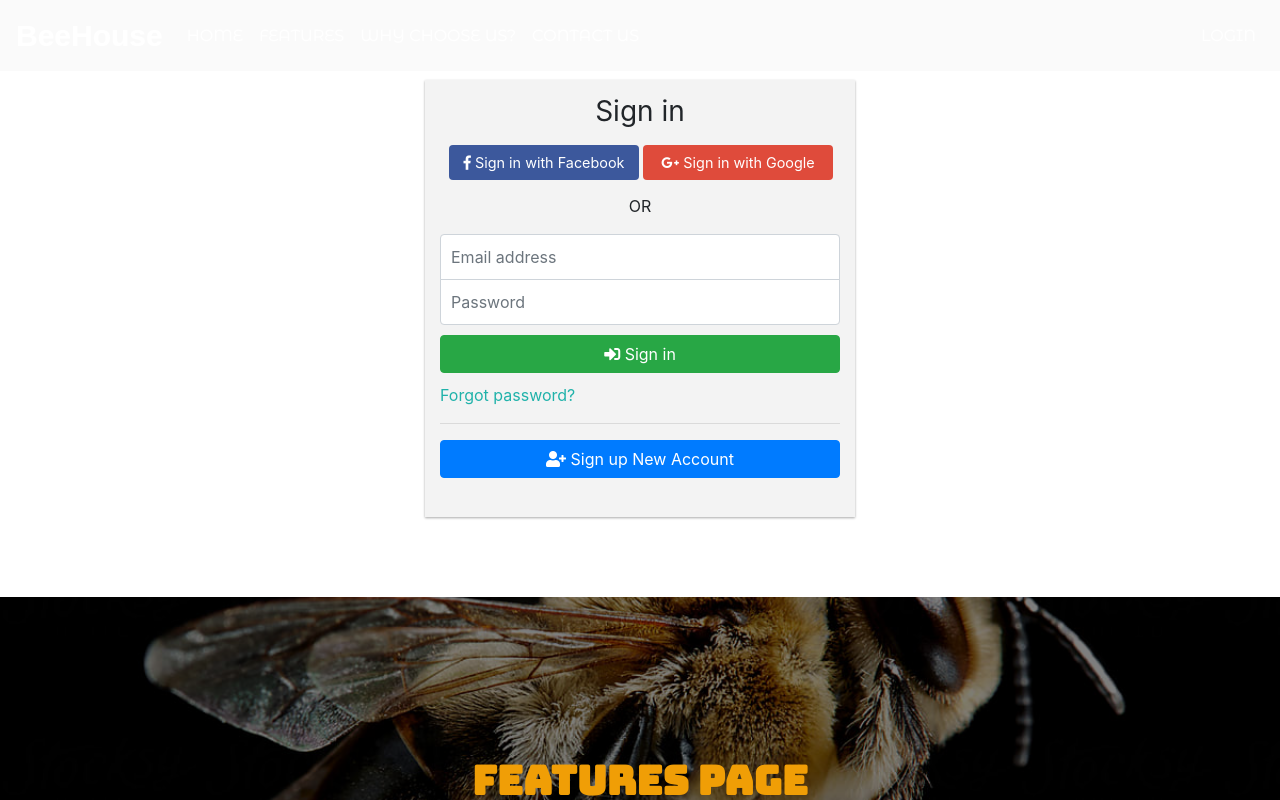
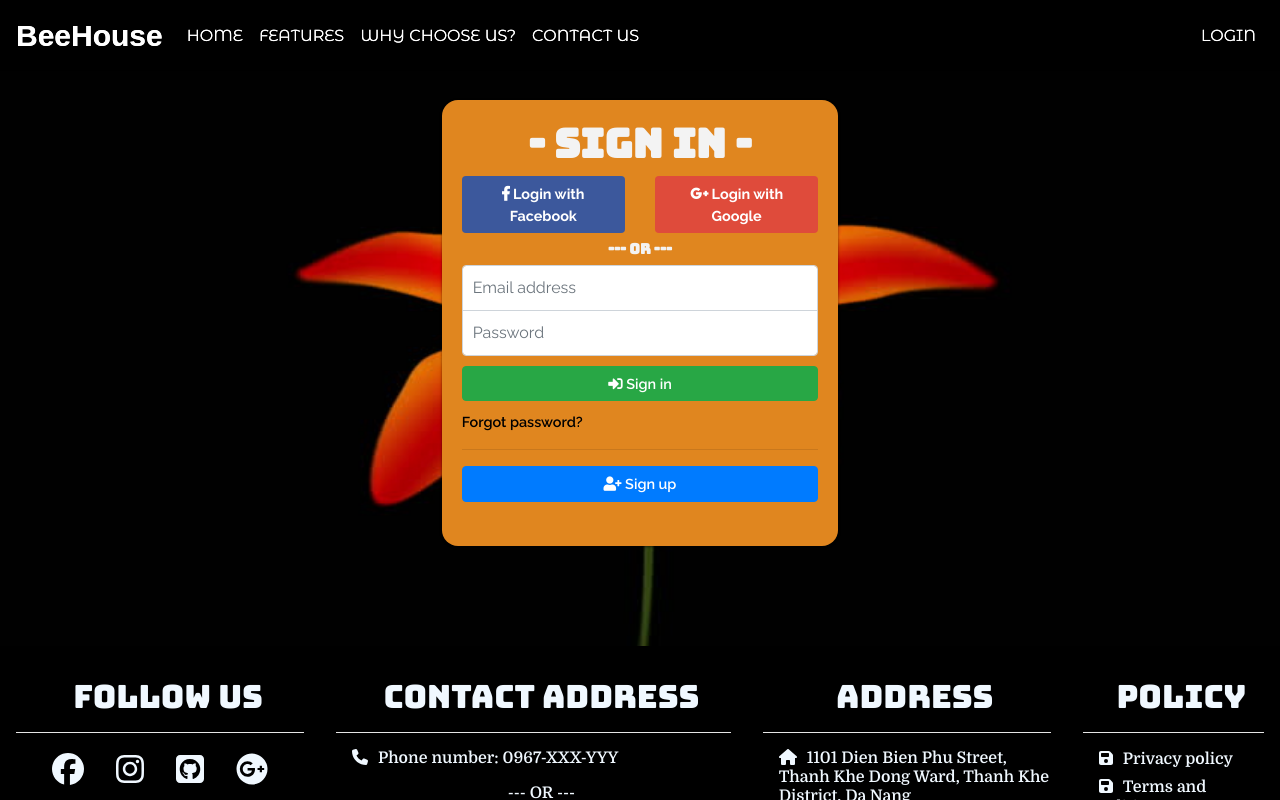
Before and after one commit to nhanvothanh719/boarding-house-management-system, a React (Create React App) app in the folder front-end/: page /login in a window 1280 px wide. Shown: the top 800 px of the page. Built offline with nearby package versions, Linux system fonts and the light colour scheme; no server answers; a web font is replaced by a local one.

Commit message:
Modify routes and Login form

```diff
--- a/front-end/src/App.js
+++ b/front-end/src/App.js
@@ -1,17 +1,16 @@
 import React from 'react';
-import HomePage from './pages/HomePage';
-import FeaturesPage from './pages/FeaturesPage';
-import ContactUsPage from './pages/ContactUsPage';
-import WhyChooseUsPage from './pages/WhyChooseUsPage';
+import { BrowserRouter } from 'react-router-dom';
+import AppRouter from './router/AppRouter';
+import NavBar from './common/NavBar';
+import Footer from './common/Footer';
 
 function App() {
   return (
-    <div>
-      {/* <HomePage/> */}
-      <FeaturesPage />
-      {/* <ContactUsPage/> */}
-      {/* <WhyChooseUsPage/> */}
-    </div>
+    <BrowserRouter>
+    <NavBar/>
+    <AppRouter/>
+    <Footer/>
+    </BrowserRouter>
   );
 }
 
--- a/front-end/src/assets/css/Login.css
+++ b/front-end/src/assets/css/Login.css
@@ -1,15 +1,19 @@
 /* sign in FORM */
 #logreg-forms{
-    width:430px;
-    margin:10vh auto;
-    background-color:#f3f3f3;
-    box-shadow: 0 1px 3px rgba(0,0,0,0.12), 0 1px 2px rgba(0,0,0,0.24);
-  transition: all 0.3s cubic-bezier(.25,.8,.25,1);
+    margin-top: 100px;
+    margin-bottom: 100px;
+    border-radius: 16px;
+    background-color: rgb(224, 134, 31);
+    box-shadow: 0 1px 3px rgba(0,0,0,0.3), 0 1px 2px rgba(0,0,0,0.24);
+    transition: all 0.3s cubic-bezier(.25,.8,.25,1);
 }
 #logreg-forms form {
+    font-family: 'Raleway', sans-serif;
+    font-weight: 600;
+    font-size: 0.9rem;
     width: 100%;
     max-width: 430px;
-    padding: 15px;
+    padding: 20px;
     margin: auto;
 }
 #logreg-forms .form-control {
@@ -19,7 +23,11 @@
     padding: 10px;
     font-size: 16px;
 }
-#logreg-forms .form-control:focus { z-index: 2; }
+
+#logreg-forms .form-control:focus {
+    z-index: 2;
+}
+
 #logreg-forms .form-signin input[type="email"] {
     margin-bottom: -1px;
     border-bottom-right-radius: 0;
@@ -36,23 +44,26 @@
     margin-bottom: 14px;
 }
 #logreg-forms .social-btn{
-    font-weight: 100;
+    font-family: 'Raleway', sans-serif;
+    font-weight: 600;
     color:white;
-    width:190px;
     font-size: 0.9rem;
+    display: block;
 }
 
 #logreg-forms a{
+    font-family: 'Raleway', sans-serif;
+    font-weight: 600;
     display: block;
     padding-top:10px;
-    color:lightseagreen;
+    color:black;
 }
 
-#logreg-form .lines{
-    width:200px;
-    border:1px solid red;
+#logreg-forms a:hover{
+    display: block;
+    padding-top:10px;
+    color:white;
 }
-
 
 #logreg-forms button[type="submit"]{ margin-top:10px; }
 
@@ -106,3 +117,25 @@
     }
 
 }
+
+.loginBackground{
+    background-image: url('../images/login_background.jpeg');
+    max-height: 1000px;
+    background-size: cover;
+    background-attachment: fixed;
+    background-position: center;
+    background-repeat: no-repeat;
+}
+
+.loginText{
+    font-family: 'Bungee', sans-serif;
+    font-weight: 700;
+    color: #f3f3f3;
+}
+
+.btn{
+    font-family: 'Raleway', sans-serif;
+    font-weight: 600;
+    color:white;
+    font-size: 0.9rem;
+}
--- a/front-end/src/common/Header.jsx
+++ /dev/null
@@ -1,59 +0,0 @@
-import React, { Component } from "react";
-import { BrowserRouter as Router, Switch, Route } from "react-router-dom";
-import axios from "axios";
-import NavBar from "./NavBar";
-import Login from "../components/Login";
-import Register from "../components/Register";
-import ForgetPassword from "../components/ForgetPassword";
-import ResetPassword from "../components/ResetPassword";
-import UserProfile from "../components/UserProfile";
-
-class header extends Component {
-  state = {
-    user: {},
-  };
-
-  componentDidMount() {
-    //Get user credentials
-    axios
-      .get("/get-user-profile")
-      .then((response) => {
-        console.log(response.data);
-        this.setUser(response.data);
-      })
-      .catch((error) => {
-        console.log(error);
-      });
-  }
-
-  setUser = (user) => {
-    this.setState({ user: user });
-  };
-
-  render() {
-    return (
-      <Router>
-        <NavBar user={this.state.user} setUser={this.setUser} />
-        <div>
-          <Switch>
-            <Route exact path="/login" component={() => <Login user={this.state.user} setUser={this.setUser} />}/>
-            <Route exact path="/register" component={Register} />
-            <Route exact path="/forget-password" component={ForgetPassword} />
-            <Route
-              exact
-              path="/reset-password/:token"
-              component={ResetPassword}
-            />
-            <Route
-              exact
-              path="/user-profile"
-              component={() => <UserProfile user={this.state.user} />}
-            />
-          </Switch>
-        </div>
-      </Router>
-    );
-  }
-}
-
-export default header;
--- a/front-end/src/common/NavBar.jsx
+++ b/front-end/src/common/NavBar.jsx
@@ -1,5 +1,5 @@
 import React, { Component, Fragment } from "react";
-import { BrowserRouter as Router, Switch, Route, Link } from "react-router-dom";
+import { BrowserRouter as Router, Switch, Route, Link, NavLink } from "react-router-dom";
 import { Navbar, Nav, NavDropdown } from "react-bootstrap";
 
 class navBar extends Component {
@@ -41,14 +41,14 @@ class navBar extends Component {
       buttons = (
         <div>
           <Link class="nav-link" to="/" onClick={this.logout}>
-            Logout
+            LOGOUT
           </Link>
         </div>
       );
       profile = (
         <div>
           <Link class="nav-link" to="/user-profile">
-            Profile
+            PROFILE
           </Link>
         </div>
       );
@@ -57,11 +57,11 @@ class navBar extends Component {
         <div>
           <ul class="navbar-nav mr-auto">
             <Link class="nav-link" to="/login">
-              Login
+              LOGIN
             </Link>
             <li class="nav-item">
               <Link class="nav-link" to="/register">
-                Register
+                REGISTER
               </Link>
             </li>
           </ul>
@@ -109,10 +109,10 @@ class navBar extends Component {
           <Navbar.Toggle aria-controls="responsive-navbar-nav" />
           <Navbar.Collapse id="responsive-navbar-nav">
             <Nav className="mr-auto">
-              <Nav.Link to="/" className={this.state.navBarItem}>HOME</Nav.Link>
-              <Nav.Link href="#" className={this.state.navBarItem}>FEATURES</Nav.Link>
-              <Nav.Link href="#pricing" className={this.state.navBarItem}>WHY CHOOSE US?</Nav.Link>
-              <Nav.Link href="#pricing" className={this.state.navBarItem}>CONTACT US</Nav.Link>
+              <Nav.Link><NavLink to="/" className={this.state.navBarItem}>HOME</NavLink></Nav.Link>
+              <Nav.Link><NavLink to="/features" className={this.state.navBarItem}>FEATURES</NavLink></Nav.Link>
+              <Nav.Link><NavLink to="/why-choose-us" className={this.state.navBarItem}>WHY CHOOSE US?</NavLink></Nav.Link>
+              <Nav.Link><NavLink to="/contact-us" className={this.state.navBarItem}>CONTACT US</NavLink></Nav.Link>
               {/* <NavDropdown title="Dropdown" id="collasible-nav-dropdown">
                 <NavDropdown.Item href="#action/3.1">Action</NavDropdown.Item>
                 <NavDropdown.Item href="#action/3.2">
@@ -128,7 +128,7 @@ class navBar extends Component {
               </NavDropdown> */}
             </Nav>
             <Nav>
-              <Nav.Link href="" className={this.state.navBarItem}>LOGIN</Nav.Link>
+            <Nav.Link><Link to="/login" className={this.state.navBarItem}>LOGIN</Link></Nav.Link>
             </Nav>
           </Navbar.Collapse>
         </Navbar>
--- a/front-end/src/components/Login.jsx
+++ b/front-end/src/components/Login.jsx
@@ -1,14 +1,21 @@
-import React, { Component } from "react";
-import axios from 'axios';
-import "../assets/css/Login.css";
-import { BrowserRouter as Router, Switch, Route, Link, Redirect } from "react-router-dom";
+import React, { Component, Fragment } from "react";
+import axios from "axios";
+import "../assets/css/login.css";
+import {
+  BrowserRouter as Router,
+  Switch,
+  Route,
+  Link,
+  Redirect,
+} from "react-router-dom";
+import { Col, Container, Row } from "react-bootstrap";
 
 class Login extends Component {
   state = {
-    email: '',
-    password: '',
-    message: '',
-  }
+    email: "",
+    password: "",
+    message: "",
+  };
 
   formSubmit = (e) => {
     e.preventDefault();
@@ -17,55 +24,67 @@ class Login extends Component {
       password: this.state.password,
     };
 
-    axios.post('/login', data)
+    axios
+      .post("/login", data)
       .then((response) => {
-      localStorage.setItem('token', response.data.token);
+        localStorage.setItem("token", response.data.token);
         this.setState({
           isLogin: true,
         });
         this.props.setUser(response.data.user);
-    }).catch((error) => {
+      })
+      .catch((error) => {
         console.log(error);
       });
-  }
+  };
   render() {
     //Redirect to Profile page if user logs in successfully
     if (this.state.isLogin) {
-      return <Redirect to={'user-profile'}/>
+      return <Redirect to={"user-profile"} />;
     }
     //Protect URL
-    if (localStorage.getItem('token')) {
-      return <Redirect to={'user-profile'} />
+    if (localStorage.getItem("token")) {
+      return <Redirect to={"user-profile"} />;
     }
     return (
+      <Container fluid={true} className="loginBackground">
+        <Row>
+          <Col lg={4} md={2} sm={2}></Col>
+          <Col lg={4} md={8} sm={8}>
           <div id="logreg-forms">
           <form class="form-signin" onSubmit={this.formSubmit}>
-            <h1 class="h3 mb-3 font-weight-normal" style={{ "text-align": "center" }}>
-              Sign in
+            <h1
+              class="h3 mb-3 font-weight-normal"
+              style={{ "text-align": "center" }}
+              className="loginText"
+            >
+              - Sign in -
             </h1>
-            <div class="social-login row">
-              <div class="px-md-1">
+            <Row>
+              <Col>
                 <button class="btn facebook-btn social-btn" type="button">
                   <span class="font-weight-bolder">
-                  <i class="fab fa-facebook-f"></i> Sign in with Facebook
+                    <i class="fab fa-facebook-f"></i> Login with Facebook
                   </span>{" "}
                 </button>
-              </div>
-              <div>
+              </Col>
+              <Col>
               <button class="btn google-btn social-btn" type="button">
                   <span class="font-weight-bolder">
-                  <i class="fab fa-google-plus-g"></i> Sign in with Google
+                    <i class="fab fa-google-plus-g"></i> Login with Google
                   </span>{" "}
                 </button>
-              </div>
-            </div>
-            <p style={{ "text-align": "center" }}> OR </p>
+              </Col>
+            </Row>
+            <p style={{ "text-align": "center", "margin": "5px" }} className="loginText"> --- OR --- </p>
             <input
               type="email"
               name="email"
               class="form-control"
               placeholder="Email address"
-              onChange={(event) => {this.setState({email:event.target.value})}}
+              onChange={(event) => {
+                this.setState({ email: event.target.value });
+              }}
               required
             />
             <input
@@ -73,24 +92,30 @@ class Login extends Component {
               name="password"
               class="form-control"
               placeholder="Password"
-              onChange={(event) => {this.setState({password:event.target.value})}}
+              onChange={(event) => {
+                this.setState({ password: event.target.value });
+              }}
               required
             />
             <button class="btn btn-success btn-block" type="submit">
               <i class="fas fa-sign-in-alt"></i> Sign in
             </button>
-            <Link to="/forget-password">Forgot password?</Link>
+            <Link to="/forget-password" >Forgot password?</Link>
             <hr />
             <button
               class="btn btn-primary btn-block"
               type="button"
               id="btn-signup"
             >
-              <i class="fas fa-user-plus"></i> Sign up New Account
+              <i class="fas fa-user-plus"></i> Sign up
             </button>
           </form>
           <br />
         </div>
+          </Col>
+          <Col lg={4} md={2} sm={2}></Col>
+        </Row>
+      </Container>
     );
   }
 }
--- a/front-end/src/index.js
+++ b/front-end/src/index.js
@@ -4,8 +4,6 @@ import './index.css';
 import App from './App';
 import reportWebVitals from './reportWebVitals';
 import axios from 'axios';
-import Header from './common/Header';
-import Footer from './common/Footer';
 
 //Set base URL
 axios.defaults.baseURL = 'http://127.0.0.1:8000/api';
@@ -14,9 +12,7 @@ axios.defaults.headers.common['Authorization'] = 'Bearer ' + localStorage.getIte
 
 ReactDOM.render(
   <React.StrictMode>
-    <Header/>
     <App />
-    <Footer/>
   </React.StrictMode>,
   document.getElementById("root")
 );
--- a/front-end/src/router/AppRouter.jsx
+++ b/front-end/src/router/AppRouter.jsx
@@ -1,21 +1,54 @@
 import React, { Component } from "react";
 import { BrowserRouter as Router, Switch, Route } from "react-router-dom";
 import axios from "axios";
+import NavBar from "../common/NavBar";
+import Login from "../components/Login";
+import Register from "../components/Register";
+import ForgetPassword from "../components/ForgetPassword";
+import ResetPassword from "../components/ResetPassword";
+import UserProfile from "../components/UserProfile";
 import HomePage from "../pages/HomePage";
 import FeaturesPage from "../pages/FeaturesPage";
 import WhyChooseUsPage from "../pages/WhyChooseUsPage";
 import ContactUsPage from "../pages/ContactUsPage";
 
 class header extends Component {
+    state = {
+        user: {},
+      };
+
+      componentDidMount() {
+        //Get user credentials
+        axios
+          .get("/get-user-profile")
+          .then((response) => {
+            console.log(response.data);
+            this.setUser(response.data);
+          })
+          .catch((error) => {
+            console.log(error);
+          });
+      }
+
+      setUser = (user) => {
+        this.setState({ user: user });
+      };
   render() {
     return (
       <Router>
+        <NavBar user={this.state.user} setUser={this.setUser}/>
         <div>
           <Switch>
             <Route exact path="/" component={HomePage} />
             <Route exact path="/features" component={FeaturesPage} />
             <Route exact path="/why-choose-us" component={WhyChooseUsPage} />
             <Route exact path="/contact-us" component={ContactUsPage} />
+            <Route exact path="/login" component={() => <Login user={this.state.user} setUser={this.setUser} />} />
+            <Route exact path="/register" component={Register} />
+            <Route exact path="/forget-password" component={ForgetPassword} />
+            <Route exact path="/reset-password/:token" component={ResetPassword} />
+            <Route exact path="/user-profile" component={() => <UserProfile user={this.state.user} />}
+            />
           </Switch>
         </div>
       </Router>
```
Also changed, not shown: front-end/src/assets/css/custom.css (line endings or trailing spaces), front-end/src/assets/images/login_background.jpeg (added). Lines whose indentation alone changed are shown as unchanged.
